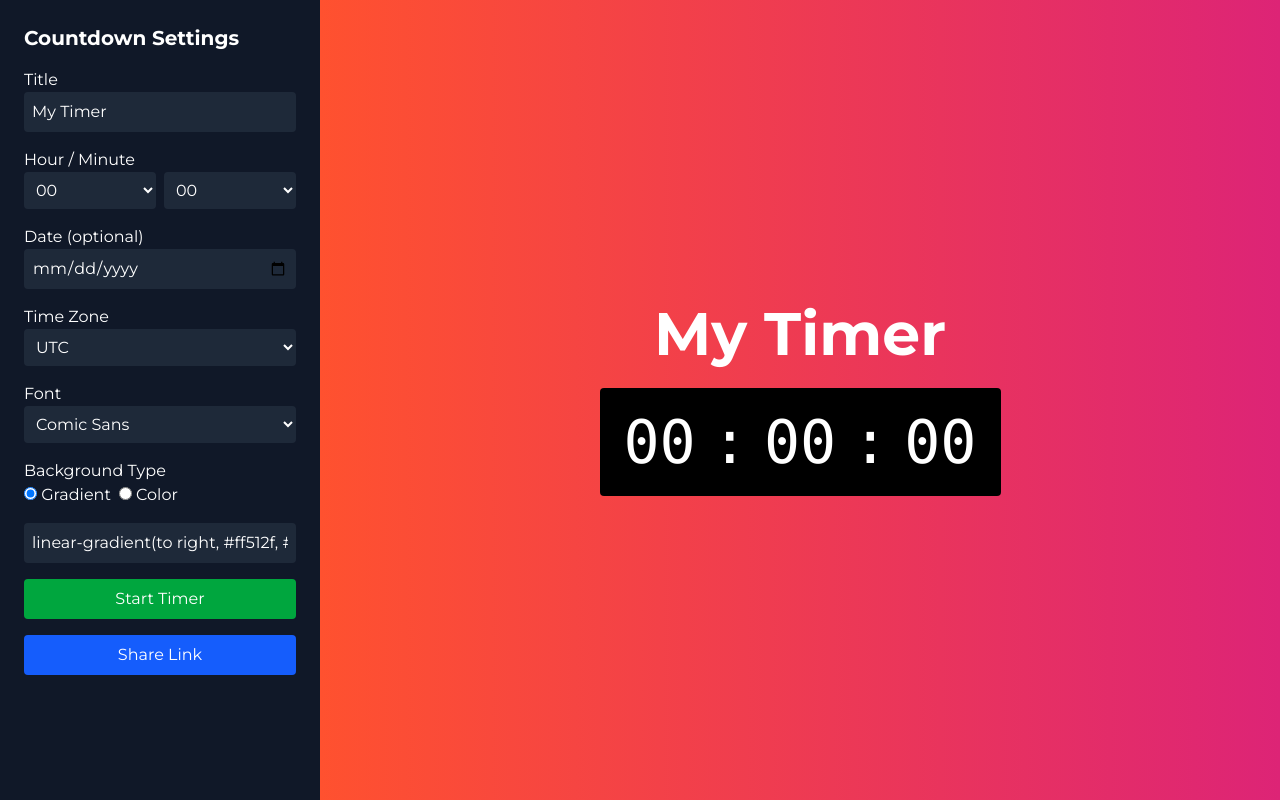
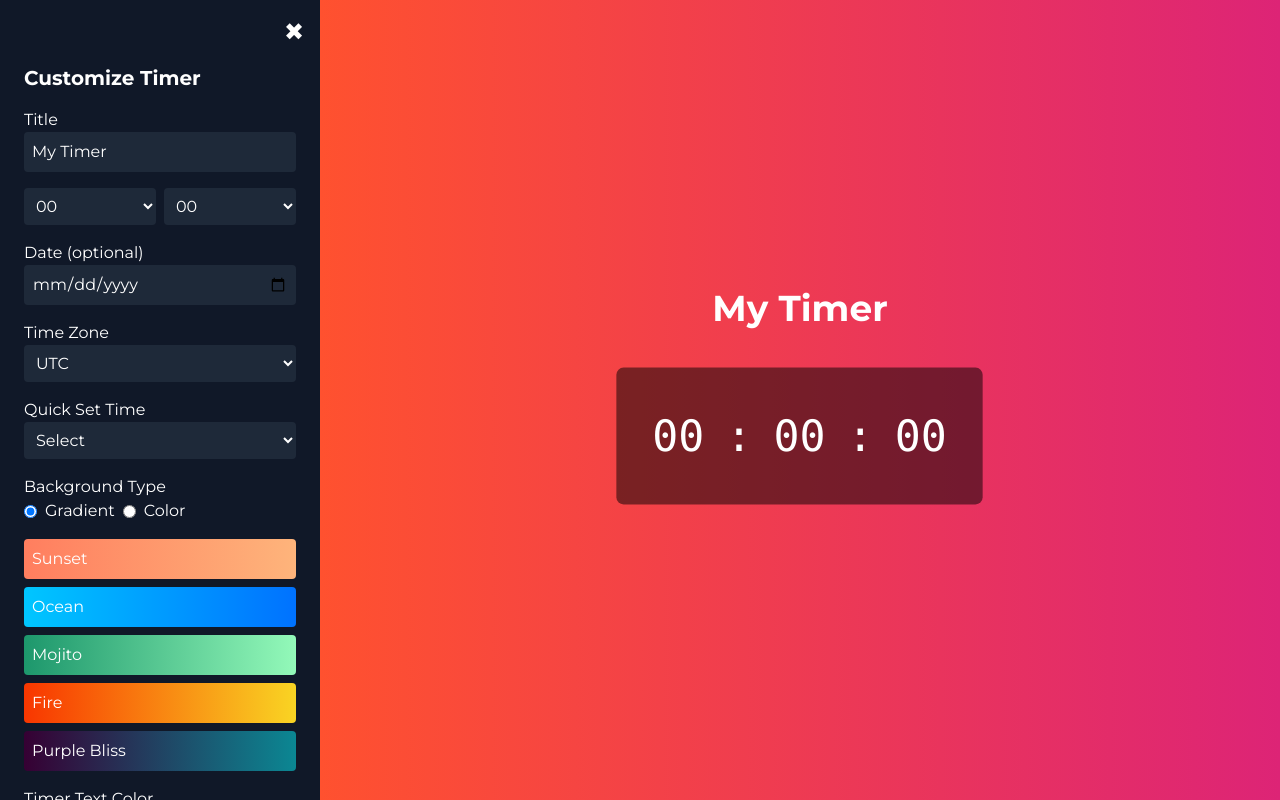
Before and after one commit to krishno-roy/timecomedown, a React (Vite) app: page / in a window 1280 px wide. Built offline with nearby package versions, Linux system fonts and the light colour scheme.

Commit message:
Initial commit

```diff
--- a/src/Component/TimeCount.jsx
+++ b/src/Component/TimeCount.jsx
@@ -6,8 +6,8 @@ const CountdownApp = () => {
   const [hour, setHour] = useState("00");
   const [minute, setMinute] = useState("00");
   const [date, setDate] = useState("");
+  const [bgType, setBgType] = useState("gradient");
   const [bgColor, setBgColor] = useState("#1e3a8a");
-  const [bgType, setBgType] = useState("gradient");
   const [bgGradient, setBgGradient] = useState(
     "linear-gradient(to right, #ff512f, #dd2476)"
   );
@@ -19,67 +19,54 @@ const CountdownApp = () => {
   const [timeLeft, setTimeLeft] = useState(0);
   const [isRunning, setIsRunning] = useState(false);
   const [endTime, setEndTime] = useState(null);
+  const [menuOpen, setMenuOpen] = useState(true);
   const timerRef = useRef(null);
+  const [shareLink, setShareLink] = useState("");
+  const [isCopied, setIsCopied] = useState(false);
 
-  // Load settings from URL
+  const [timerBgColor, setTimerBgColor] = useState("#00000080");
+  const [timerTextColor, setTimerTextColor] = useState("#ffffff");
+
   useEffect(() => {
     const params = new URLSearchParams(window.location.search);
-    const sharedTitle = params.get("title");
-    const sharedHour = params.get("hour");
-    const sharedMinute = params.get("minute");
-    const sharedDate = params.get("date");
-    const sharedBgColor = params.get("bgColor");
-    const sharedBgType = params.get("bgType");
-    const sharedBgGradient = params.get("bgGradient");
-    const sharedFontFamily = params.get("fontFamily");
-    const sharedTimeZone = params.get("timeZone");
+    const shortCode = params.get('c');
 
-    if (sharedTitle) setTitle(sharedTitle);
-    if (sharedHour) setHour(sharedHour);
-    if (sharedMinute) setMinute(sharedMinute);
-    if (sharedDate) setDate(sharedDate);
-    if (sharedBgColor) setBgColor(sharedBgColor);
-    if (sharedBgType) setBgType(sharedBgType);
-    if (sharedBgGradient) setBgGradient(sharedBgGradient);
-    if (sharedFontFamily) setFontFamily(sharedFontFamily);
-    if (sharedTimeZone) setTimeZone(sharedTimeZone);
+    if (shortCode) {
+      try {
+        const decoded = atob(shortCode);
+        const settings = JSON.parse(decoded);
 
-    // Start countdown if shared
-    if (sharedHour && sharedMinute) {
-      const now = moment().tz(sharedTimeZone || timeZone);
-      let end;
+        if (settings.h) setHour(settings.h.padStart(2, "0"));
+        if (settings.m) setMinute(settings.m.padStart(2, "0"));
+        if (settings.d) setDate(settings.d);
+        if (settings.tz) setTimeZone(settings.tz);
+        if (settings.tt) setTitle(settings.tt);
+        if (settings.bg) setBgType(settings.bg);
+        if (settings.bc) setBgColor(settings.bc);
+        if (settings.grd) setBgGradient(settings.grd);
+        if (settings.tbc) setTimerBgColor(settings.tbc);
+        if (settings.ttc) setTimerTextColor(settings.ttc);
 
-      if (sharedDate) {
-        const [year, month, day] = sharedDate.split("-").map(Number);
-        end = moment.tz(
-          { year, month: month - 1, day },
-          sharedTimeZone || timeZone
-        );
-        end
-          .add(parseInt(sharedHour), "hours")
-          .add(parseInt(sharedMinute), "minutes");
-      } else {
-        end = now
-          .clone()
-          .add(
-            parseInt(sharedHour) * 3600 + parseInt(sharedMinute) * 60,
-            "seconds"
-          );
+        if (settings.as) {
+          const hours = settings.h ? parseInt(settings.h) : 0;
+          const minutes = settings.m ? parseInt(settings.m) : 0;
+          const totalSeconds = hours * 3600 + minutes * 60;
+          startTimer(totalSeconds);
+          setMenuOpen(false);
         }
-
-      setEndTime(end);
-      setTimeLeft(end.diff(now, "seconds"));
-      setIsRunning(true);
+      } catch (e) {
+        console.error("Error decoding share link:", e);
+      }
     }
   }, []);
 
-  // Countdown logic
   useEffect(() => {
     if (isRunning && timeLeft > 0) {
       timerRef.current = setTimeout(() => {
         setTimeLeft((prev) => prev - 1);
       }, 1000);
-    } else {
+    } else if (timeLeft <= 0 && isRunning) {
+      setIsRunning(false);
       clearTimeout(timerRef.current);
     }
     return () => clearTimeout(timerRef.current);
@@ -89,11 +76,10 @@ const CountdownApp = () => {
   const hrs = String(Math.floor(seconds / 3600)).padStart(2, "0");
   const mins = String(Math.floor((seconds % 3600) / 60)).padStart(2, "0");
   const secs = String(seconds % 60).padStart(2, "0");
-    return { hrs, mins, secs };
+  return { hrs, mins, secs }; // Fixed: removed space between m and ins
 };
 
-  const handleStart = () => {
-    const totalSeconds = parseInt(hour) * 3600 + parseInt(minute) * 60;
+  const startTimer = (totalSeconds) => {
     const now = moment().tz(timeZone);
     let end;
 
@@ -106,39 +92,94 @@ const CountdownApp = () => {
     }
 
     setEndTime(end);
-    setTimeLeft(end.diff(now, "seconds"));
+    setTimeLeft(Math.max(0, end.diff(now, "seconds")));
     setIsRunning(true);
   };
 
-  const handleShare = () => {
-    const params = new URLSearchParams({
-      title,
-      hour,
-      minute,
-      date,
-      bgColor,
-      bgType,
-      bgGradient,
-      fontFamily,
-      timeZone,
-    });
+  const handleStart = () => {
+    const totalSeconds = parseInt(hour) * 3600 + parseInt(minute) * 60;
+    startTimer(totalSeconds);
+    generateShareLink();
+  };
 
-    const shareUrl = `${window.location.origin}${
-      window.location.pathname
-    }?${params.toString()}`;
-    navigator.clipboard.writeText(shareUrl).then(() => {
-      alert("লিংক কপি হয়েছে! এখন আপনি এটি শেয়ার করতে পারেন।");
-    });
+  const generateShareLink = () => {
+    const settings = {
+      h: hour,
+      m: minute,
+      tz: timeZone,
+      tt: title,
+      as: true,
+      bg: bgType,
+      bc: bgColor,
+      grd: bgGradient,
+      tbc: timerBgColor,
+      ttc: timerTextColor
     };
+
+    if (date) settings.d = date;
+
+    const shortCode = btoa(JSON.stringify(settings));
+    const shareableUrl = `${window.location.origin}${window.location.pathname}?c=${shortCode}`;
+    setShareLink(shareableUrl);
+    setIsCopied(false);
+  };
+
+  const copyToClipboard = () => {
+    navigator.clipboard.writeText(shareLink);
+    setIsCopied(true);
+    setTimeout(() => setIsCopied(false), 2000);
+  };
+
+  const handleFixedTime = (seconds) => {
+    const hrs = Math.floor(seconds / 3600);
+    const mins = Math.floor((seconds % 3600) / 60);
+    setHour(String(hrs).padStart(2, "0"));
+    setMinute(String(mins).padStart(2, "0"));
+  };
+
+  const fixedColors = [
+    { name: "Green", value: "#22c55e" },
+    { name: "Yellow", value: "#eab308" },
+    { name: "Red", value: "#ef4444" },
+    { name: "Blue", value: "#3b82f6" },
+    { name: "Purple", value: "#8b5cf6" },
+  ];
+
+  const fixedGradients = [
+    { name: "Sunset", value: "linear-gradient(to right, #ff7e5f, #feb47b)" },
+    { name: "Ocean", value: "linear-gradient(to right, #00c6ff, #0072ff)" },
+    { name: "Mojito", value: "linear-gradient(to right, #1d976c, #93f9b9)" },
+    { name: "Fire", value: "linear-gradient(to right, #f83600, #f9d423)" },
+    {
+      name: "Purple Bliss",
+      value: "linear-gradient(to right, #360033, #0b8793)",
+    },
+  ];
 
   const formatted = formatTime(timeLeft);
   const allTimeZones = moment.tz.names();
 
   return (
-    <div className="min-h-screen flex flex-col md:flex-row">
-      {/* Settings Panel */}
-      <div className="bg-gray-900 text-white p-6 w-full md:w-80 space-y-4">
-        <h2 className="text-xl font-bold">Countdown Settings</h2>
+    <div className="min-h-screen flex flex-col relative overflow-hidden">
+      {!menuOpen && (
+        <button
+          onClick={() => setMenuOpen(true)}
+          className="absolute top-4 left-4 text-white text-3xl bg-gray-800 p-3 rounded z-20"
+        >
+          ☰
+        </button>
+      )}
+
+      {menuOpen && (
+        <div className="fixed top-0 left-0 w-80 bg-gray-900 text-white p-6 h-full overflow-y-auto space-y-4 z-30">
+          <button
+            onClick={() => setMenuOpen(false)}
+            className="absolute top-4 right-4 text-white text-2xl"
+          >
+            ✖
+          </button>
+
+          <h2 className="text-xl font-bold mt-10">Customize Timer</h2>
 
           <div>
             <label>Title</label>
@@ -149,28 +190,29 @@ const CountdownApp = () => {
             />
           </div>
 
-        <div>
-          <label>Hour / Minute</label>
           <div className="flex gap-2">
             <select
               value={hour}
               onChange={(e) => setHour(e.target.value)}
-              className="w-1/2 p-2 bg-gray-800 text-white rounded"
+              className="w-1/2 p-2 rounded bg-gray-800 text-white"
             >
               {Array.from({ length: 24 }, (_, i) => (
-                <option key={i}>{String(i).padStart(2, "0")}</option>
+                <option key={i} value={String(i).padStart(2, "0")}>
+                  {String(i).padStart(2, "0")}
+                </option>
               ))}
             </select>
             <select
               value={minute}
               onChange={(e) => setMinute(e.target.value)}
-              className="w-1/2 p-2 bg-gray-800 text-white rounded"
+              className="w-1/2 p-2 rounded bg-gray-800 text-white"
             >
               {Array.from({ length: 60 }, (_, i) => (
-                <option key={i}>{String(i).padStart(2, "0")}</option>
+                <option key={i} value={String(i).padStart(2, "0")}>
+                  {String(i).padStart(2, "0")}
+                </option>
               ))}
             </select>
-          </div>
           </div>
 
           <div>
@@ -179,7 +221,7 @@ const CountdownApp = () => {
               type="date"
               value={date}
               onChange={(e) => setDate(e.target.value)}
-            className="w-full p-2 bg-gray-800 text-white rounded"
+              className="w-full p-2 rounded bg-gray-800 text-white"
             />
           </div>
 
@@ -188,90 +230,175 @@ const CountdownApp = () => {
             <select
               value={timeZone}
               onChange={(e) => setTimeZone(e.target.value)}
-            className="w-full p-2 bg-gray-800 text-white rounded"
+              className="w-full p-2 rounded bg-gray-800 text-white"
             >
               {allTimeZones.map((zone) => (
-              <option key={zone}>{zone}</option>
+                <option key={zone} value={zone}>
+                  {zone}
+                </option>
               ))}
             </select>
           </div>
 
           <div>
-          <label>Font</label>
+            <label>Quick Set Time</label>
             <select
-            value={fontFamily}
-            onChange={(e) => setFontFamily(e.target.value)}
-            className="w-full p-2 bg-gray-800 text-white rounded"
+              onChange={(e) => handleFixedTime(Number(e.target.value))}
+              className="w-full p-2 rounded bg-gray-800 text-white"
             >
-            <option value="Comic Sans MS, cursive">Comic Sans</option>
-            <option value="Arial, sans-serif">Arial</option>
-            <option value="Georgia, serif">Georgia</option>
+              <option value="">Select</option>
+              <option value={180}>3 Minutes</option>
+              <option value={300}>5 Minutes</option>
+              <option value={420}>7 Minutes</option>
+              <option value={600}>10 Minutes</option>
+              <option value={1800}>30 Minutes</option>
+              <option value={3600}>1 Hour</option>
             </select>
           </div>
 
           <div>
             <label>Background Type</label>
             <div className="flex gap-2">
-            <label>
+              <label className="flex items-center">
                 <input
                   type="radio"
                   checked={bgType === "gradient"}
                   onChange={() => setBgType("gradient")}
-              />{" "}
+                  className="mr-2"
+                />
                 Gradient
               </label>
-            <label>
+              <label className="flex items-center">
                 <input
                   type="radio"
                   checked={bgType === "color"}
                   onChange={() => setBgType("color")}
-              />{" "}
+                  className="mr-2"
+                />
                 Color
               </label>
             </div>
           </div>
 
           {bgType === "color" ? (
+            <>
+              <div className="flex flex-wrap gap-2 mt-2">
+                {fixedColors.map((c) => (
+                  <button
+                    key={c.name}
+                    onClick={() => setBgColor(c.value)}
+                    style={{
+                      backgroundColor: c.value,
+                      width: "40px",
+                      height: "40px",
+                      borderRadius: "50%",
+                    }}
+                    title={c.name}
+                  ></button>
+                ))}
+              </div>
               <input
                 type="color"
                 value={bgColor}
                 onChange={(e) => setBgColor(e.target.value)}
-            className="w-full"
+                className="w-full h-10 mt-2"
               />
+            </>
           ) : (
+            <>
+              <div className="flex flex-wrap gap-2 mt-2">
+                {fixedGradients.map((g) => (
+                  <button
+                    key={g.name}
+                    onClick={() => setBgGradient(g.value)}
+                    className="p-2 rounded w-full text-left"
+                    style={{ background: g.value }}
+                  >
+                    {g.name}
+                  </button>
+                ))}
+              </div>
+            </>
+          )}
+
+          <div>
+            <label className="block mt-4">Timer Text Color</label>
             <input
-            value={bgGradient}
-            onChange={(e) => setBgGradient(e.target.value)}
-            className="w-full p-2 bg-gray-800 text-white rounded"
+              type="color"
+              value={timerTextColor}
+              onChange={(e) => setTimerTextColor(e.target.value)}
+              className="w-full h-10"
             />
-        )}
+          </div>
+          <div>
+            <label className="block mt-2">Timer Background Color</label>
+            <input
+              type="color"
+              value={timerBgColor}
+              onChange={(e) => setTimerBgColor(e.target.value)}
+              className="w-full h-10"
+            />
+          </div>
 
           <button
             onClick={handleStart}
-          className="bg-green-600 hover:bg-green-700 px-4 py-2 rounded w-full"
+            className="bg-green-600 hover:bg-green-700 px-4 py-2 rounded w-full mt-6"
           >
             Start Timer
           </button>
 
+          {shareLink && (
+            <div className="mt-4">
+              <p>Share this link:</p>
+              <div className="flex gap-2 mt-2">
+                <input
+                  readOnly
+                  value={shareLink}
+                  className="flex-1 p-2 bg-gray-700 rounded text-sm"
+                  onClick={(e) => e.target.select()}
+                />
                 <button
-          onClick={handleShare}
-          className="bg-blue-600 hover:bg-blue-700 px-4 py-2 rounded w-full"
+                  onClick={copyToClipboard}
+                  className="bg-blue-600 hover:bg-blue-700 px-3 py-2 rounded whitespace-nowrap"
                 >
-          Share Link
+                  {isCopied ? "Copied!" : "Copy"}
                 </button>
               </div>
+            </div>
+          )}
+        </div>
+      )}
 
-      {/* Countdown Display */}
       <div
-        className="flex-1 flex flex-col justify-center items-center text-white text-center"
+        className={`flex-1 flex flex-col justify-center items-center text-center transition-all duration-500 ${
+          menuOpen ? "ml-80" : "ml-0"
+        }`}
         style={{
           background: bgType === "color" ? bgColor : bgGradient,
           fontFamily: fontFamily,
-          transition: "all 0.3s",
+          minHeight: "calc(100vh - 16px)",
+          padding: menuOpen ? "0 2rem" : "0",
         }}
       >
-        <h1 className="text-4xl md:text-6xl mb-6 font-bold">{title}</h1>
-        <div className="flex gap-4 text-6xl font-mono bg-black bg-opacity-30 p-6 rounded">
+        <h1
+          className={`font-bold ${
+            menuOpen ? "text-4xl" : "text-7xl"
+          } mb-8 transition-all duration-500`}
+          style={{ color: timerTextColor }}
+        >
+          {title}
+        </h1>
+
+        <div
+          className={`flex gap-6 font-mono p-10 rounded-lg transition-all duration-500 ${
+            menuOpen ? "scale-90" : "scale-100"
+          }`}
+          style={{
+            backgroundColor: timerBgColor,
+            color: timerTextColor,
+            fontSize: menuOpen ? "3rem" : "6rem",
+          }}
+        >
           <div>{formatted.hrs}</div>
           <div>:</div>
           <div>{formatted.mins}</div>
@@ -280,8 +407,14 @@ const CountdownApp = () => {
         </div>
 
         {endTime && (
-          <p className="mt-4 text-lg">
+          <p className="mt-6 text-lg" style={{ color: timerTextColor }}>
             Ends at: {endTime.format("YYYY-MM-DD HH:mm:ss")} ({timeZone})
+          </p>
+        )}
+
+        {timeLeft <= 0 && isRunning && (
+          <p className="mt-6 text-4xl font-bold" style={{ color: timerTextColor }}>
+            Time's Up!
           </p>
         )}
       </div>
```
Also changed, not shown: 1 other file (tests, documents, lock files or other folders). Lines whose indentation alone changed are shown as unchanged.
